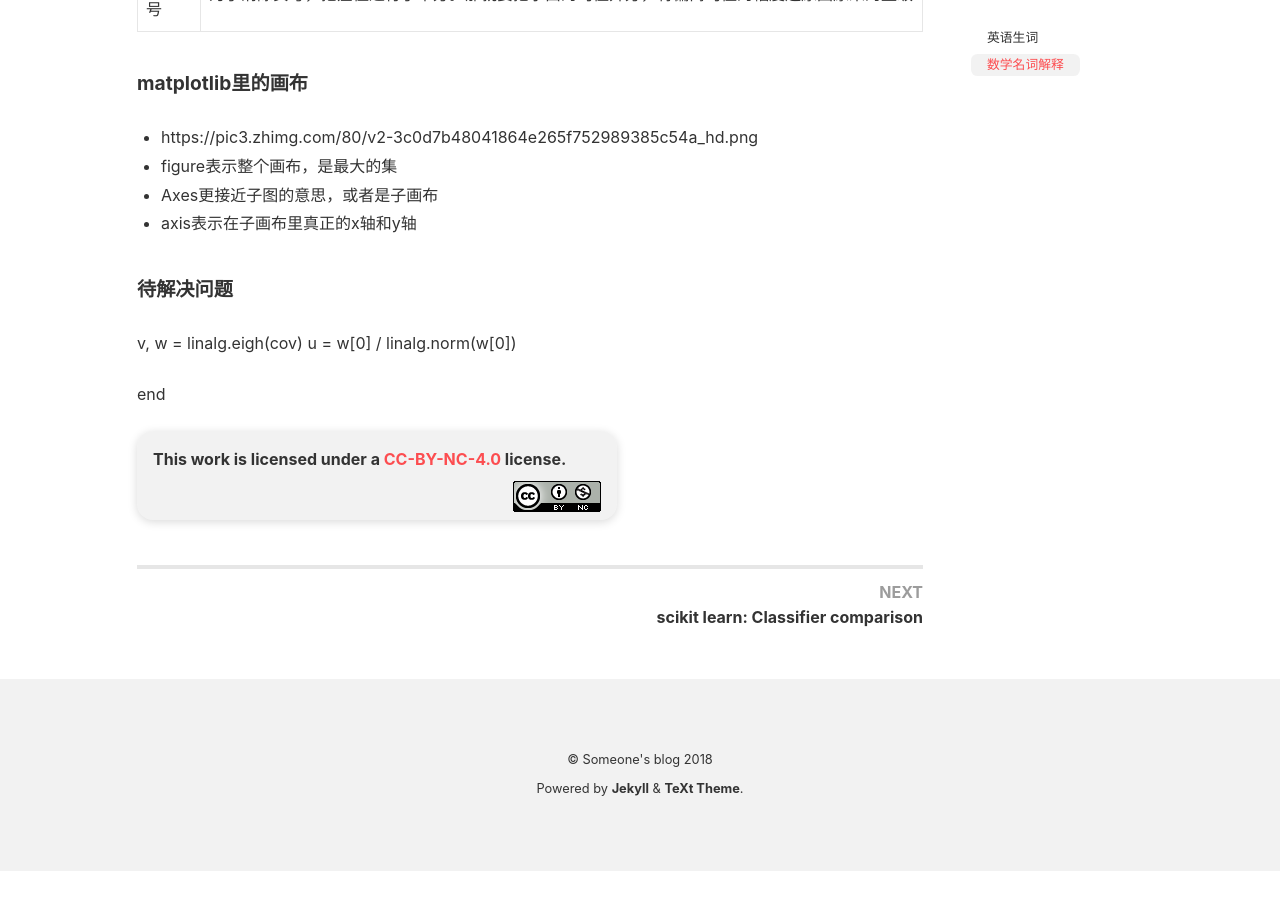
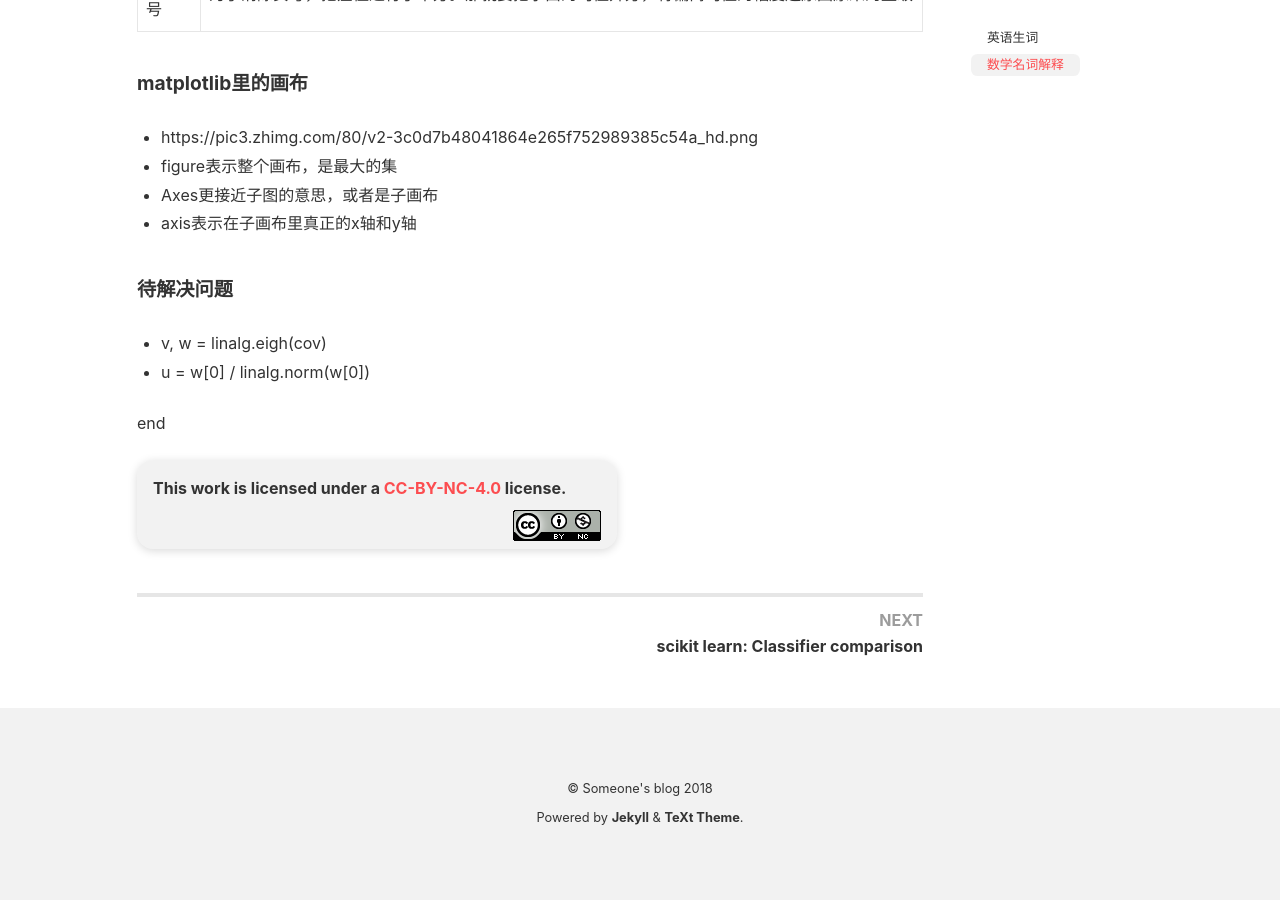
Before and after one commit to slyrx/Tech_Blog, a Jekyll site: the page built from _posts/2018-6-29-scikit-learn-example.md, in a window 1280 px wide and 900 px high, scrolled down 4383 px. Built offline with Jekyll 4.4.1, drawn with Linux system fonts in a browser that asks for light colours; nearby versions of some CDN libraries; before the commit the page ends 5254 px from its top, so only the background shows below that.

Commit message:
add new article

```diff
--- a/_posts/2018-6-29-scikit-learn-example.md
+++ b/_posts/2018-6-29-scikit-learn-example.md
@@ -176,8 +176,8 @@ tags: [机器学习, 数据挖掘, scikit-learn]
 + axis表示在子画布里真正的x轴和y轴
 
 #### 待解决问题
-v, w = linalg.eigh(cov)
-u = w[0] / linalg.norm(w[0])
++ v, w = linalg.eigh(cov)
++ u = w[0] / linalg.norm(w[0])
 
 
 
```
